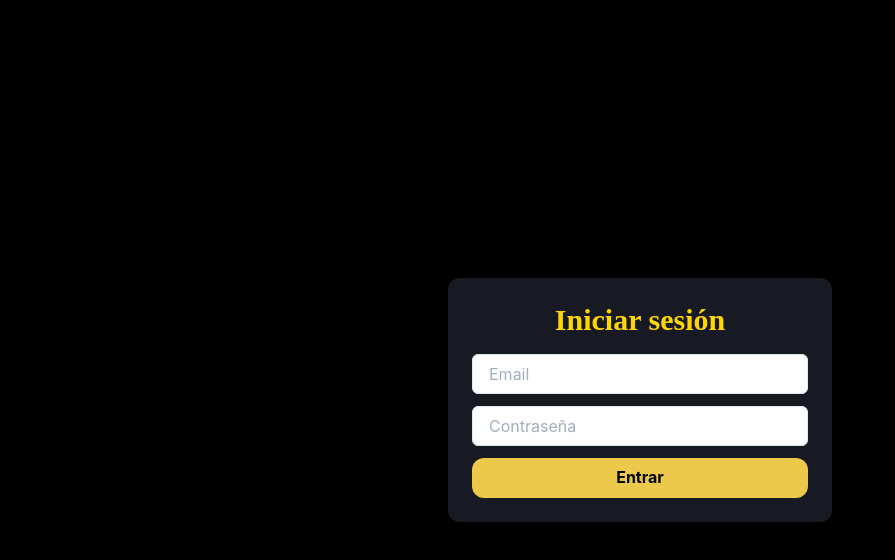
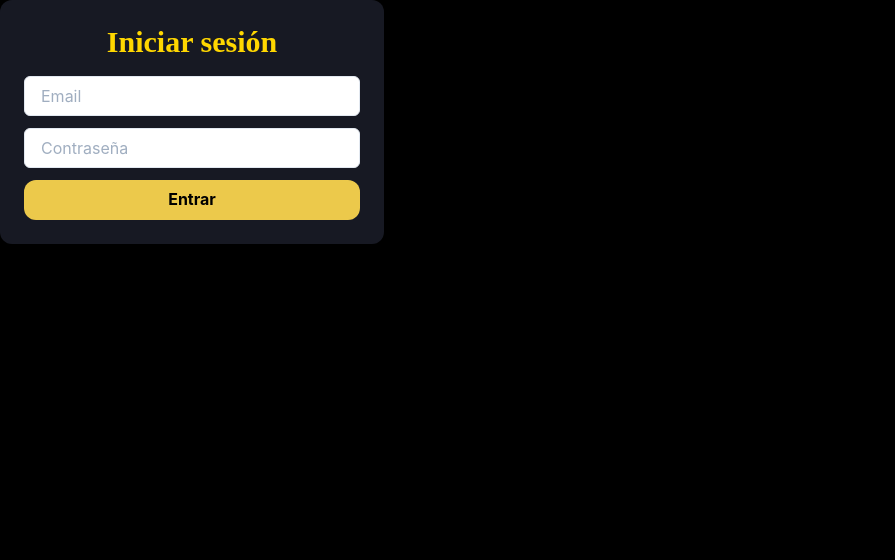
Before and after one commit to maxmaxmax23/Glowapp, a React (Vite) app in the folder tenta/: page / in a window 1280 px wide. Shown: the top 560 px of the page, without its empty margins (0-895 px from the left). Built offline with nearby package versions, Linux system fonts and the light colour scheme; no server answers.

Commit message:
productmodal callback

```diff
--- a/tenta/src/App.jsx
+++ b/tenta/src/App.jsx
@@ -1,10 +1,5 @@
-// INCREMENT: App.jsx Chakra UI Root Layout
-// Type: UI Migration
-// Scope: Root container layout using Chakra Flex
-// Mode: Candidate (test before full integration)
-
+// File: src/App.jsx
 import React, { useState } from "react";
-import { Flex, Box } from "@chakra-ui/react"; // Chakra components
 import LoginForm from "./components/LoginForm.jsx";
 import Dashboard from "./components/Dashboard.jsx";
 import ScannerModal from "./components/ScannerModal.jsx";
@@ -13,7 +8,7 @@ import ImporterModal from "./components/ImporterModal.jsx";
 import MergerModal from "./components/MergerModal.jsx";
 
 export default function App() {
-  const [user, setUser] = useState(null); // keep existing auth flow
+  const [user, setUser] = useState(null);
   const [scannedCode, setScannedCode] = useState(null);
   const [showScanner, setShowScanner] = useState(false);
   const [showImporter, setShowImporter] = useState(false);
@@ -22,24 +17,8 @@ export default function App() {
 
   const incrementWrites = (count) => setFirebaseWrites((prev) => prev + count);
 
-  // Called when scanner or manual selection returns a productId
-  const handleScanSelect = (productId) => {
-    if (!productId) return;
-    setScannedCode(productId);
-    setShowScanner(false);
-  };
-
   return (
-    <Flex
-      direction="column"
-      minH="100vh"
-      w="100%"
-      bg="black"
-      color="gold"
-      align="center"
-      justify="center"
-      p={4}
-    >
+    <div className="min-h-screen bg-black text-gold flex items-center justify-center">
       {!user ? (
         <LoginForm onLogin={setUser} />
       ) : scannedCode ? (
@@ -56,14 +35,14 @@ export default function App() {
           {showScanner && (
             <ScannerModal
               onClose={() => setShowScanner(false)}
-              onSelect={handleScanSelect}
+              onSelectProduct={(productId) => setScannedCode(productId)}
             />
           )}
 
           {showImporter && (
             <ImporterModal
               onClose={() => setShowImporter(false)}
-              incrementWrites={incrementWrites}
+              queuedData={[]}
             />
           )}
 
@@ -72,6 +51,6 @@ export default function App() {
           )}
         </>
       )}
-    </Flex>
+    </div>
   );
 }
--- a/tenta/src/components/ScannerModal.jsx
+++ b/tenta/src/components/ScannerModal.jsx
@@ -1,7 +1,6 @@
 // File: src/components/ScannerModal.jsx
 import React, { useEffect, useRef, useState } from "react";
 import { Html5QrcodeScanner } from "html5-qrcode";
-import ProductUploaderModal from "./ProductUploaderModal.jsx";
 import { collection, getDocs } from "firebase/firestore";
 import { db } from "../firebase.js";
 import {
@@ -17,15 +16,12 @@ import {
   HStack,
   Box,
   Text,
-  Divider,
-  ScrollView,
 } from "@chakra-ui/react";
 
-export default function ScannerModal({ onClose }) {
+export default function ScannerModal({ onClose, onSelectProduct }) {
   const readerRef = useRef(null);
   const [manualSearch, setManualSearch] = useState("");
   const [matches, setMatches] = useState([]);
-  const [scanResult, setScanResult] = useState(null);
   const [scannerKey, setScannerKey] = useState(0);
   const [isScanning, setIsScanning] = useState(false);
 
@@ -46,11 +42,11 @@ export default function ScannerModal({ onClose }) {
           const barcodes = item.barcodes?.map((b) => b.toString().toLowerCase()) || [];
           const description = item.description?.toLowerCase() || "";
 
-          const barcodeMatch = barcodes.some((b) => b.includes(lowerTerm));
-          const productIdMatch = productId.includes(lowerTerm);
-          const descMatch = description.includes(lowerTerm);
-
-          return barcodeMatch || productIdMatch || descMatch;
+          return (
+            productId.includes(lowerTerm) ||
+            barcodes.some((b) => b.includes(lowerTerm)) ||
+            description.includes(lowerTerm)
+          );
         });
 
       setMatches(results);
@@ -82,17 +78,22 @@ export default function ScannerModal({ onClose }) {
     return () => scanner.clear();
   }, [readerRef, scannerKey, isScanning]);
 
-  const openProduct = (product) => setScanResult(product);
+  const handleSelectProduct = (product) => {
+    if (onSelectProduct) {
+      onSelectProduct(product.id); // trigger App.jsx ProductModal
+    }
+    resetScanner();
+  };
 
   const resetScanner = () => {
-    setScanResult(null);
     setScannerKey((k) => k + 1);
     setIsScanning(false);
     setMatches([]);
     setManualSearch("");
+    onClose(); // close the ScannerModal
   };
 
-  return !scanResult ? (
+  return (
     <Modal isOpen onClose={onClose} size="md" scrollBehavior="inside" isCentered>
       <ModalOverlay bg="blackAlpha.800" />
       <ModalContent bg="gray.900" color="gold" borderRadius="xl" p={4}>
@@ -144,7 +145,7 @@ export default function ScannerModal({ onClose }) {
                       borderBottom="1px"
                       borderColor="gray.700"
                       _hover={{ bg: "gray.800", cursor: "pointer" }}
-                      onClick={() => openProduct(item)}
+                      onClick={() => handleSelectProduct(item)}
                     >
                       <Text fontWeight="bold" color="gold" fontSize="sm">
                         {item.id}
@@ -174,7 +175,5 @@ export default function ScannerModal({ onClose }) {
         </ModalFooter>
       </ModalContent>
     </Modal>
-  ) : (
-    <ProductUploaderModal product={scanResult} onClose={resetScanner} />
   );
 }
```
